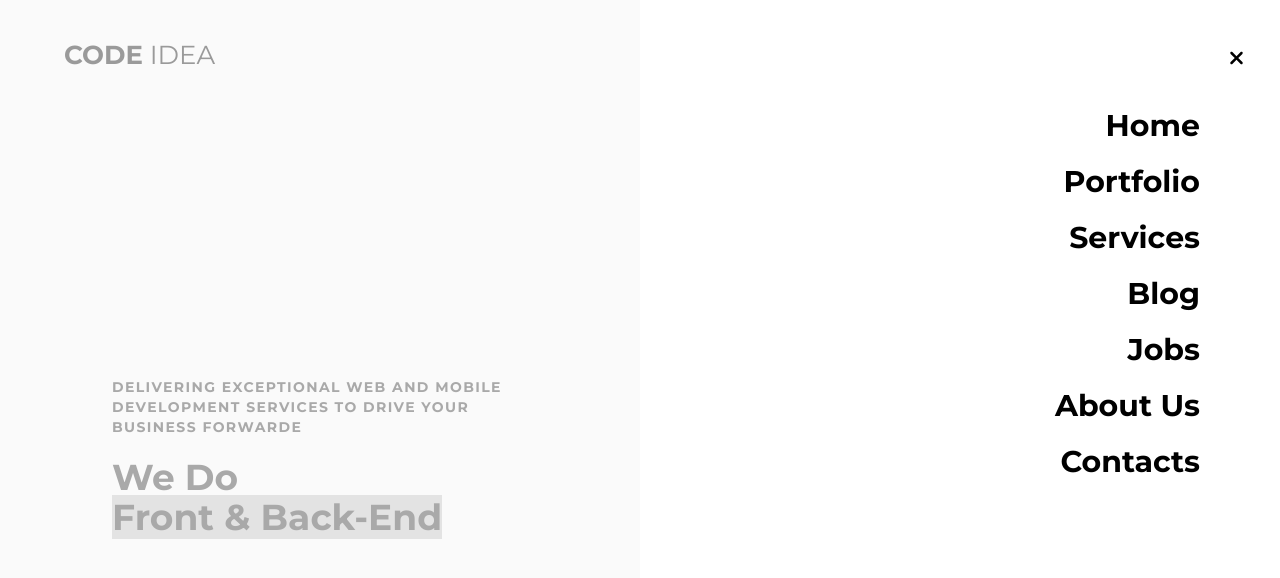
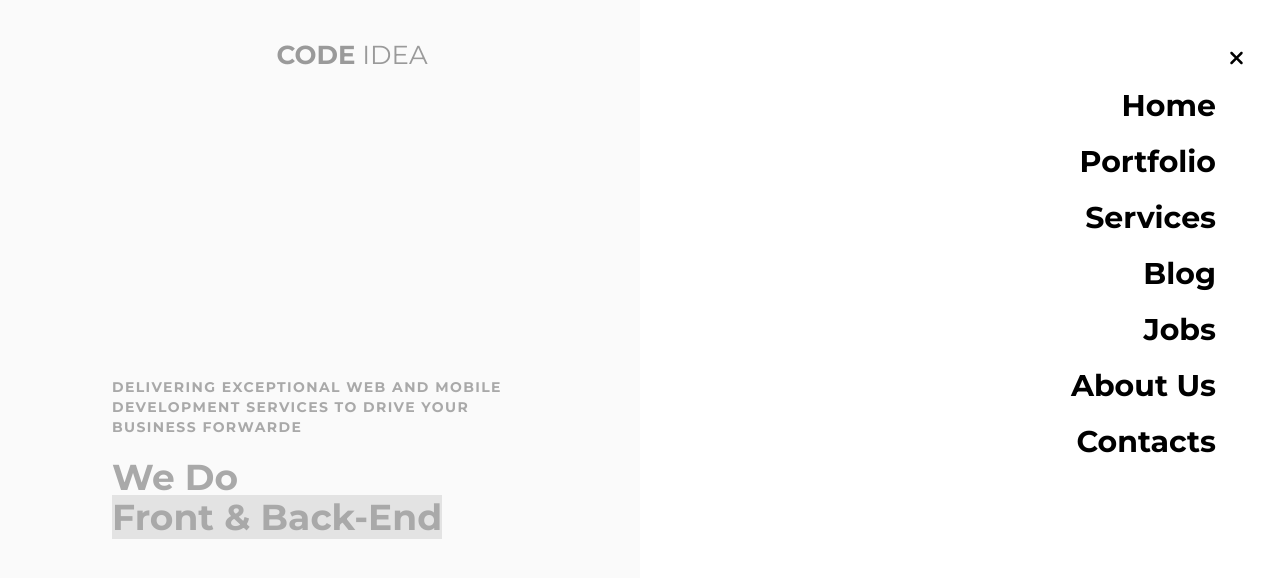
Before and after one commit to Styop00/codeIdea, a Vue app: page / in a window 1280 px wide. Both pictures are taken after a click on the button "Open". Shown: the top 578 px of the page. Built offline with nearby package versions, Linux system fonts and the light colour scheme.

Commit message:
change styles

```diff
--- a/src/components/Logo.vue
+++ b/src/components/Logo.vue
@@ -1,3 +1,5 @@
 <template>
-    <a href="#" class="text-logo-color text-[26px]"><span class="font-bold">CODE</span> IDEA</a>
+    <div>
+        <a href="#" class="text-logo-color text-[26px]"><span class="font-bold">CODE</span> IDEA</a>
+    </div>
 </template>
--- a/src/components/Sidebar.vue
+++ b/src/components/Sidebar.vue
@@ -1,17 +1,19 @@
 <template>
     <div class="grid md:grid-cols-2 bg-white font-montserrat">
         <div class="bg-sidebar-color pt-9 h-screen">
-            <Logo class="pl-12 md:pl-16"/>
+            <Logo class="md:pl-12 md:pl-16 text-center"/>
             <div class="relative top-1/2 left-1/2 -translate-x-1/2 -translate-y-1/2
                 text-sidebar-text-color font-bold px-10 lg:px-28">
                 <SidebarLeftSection/>
             </div>
         </div>
         <div>
-            <p class="text-right absolute top-12 right-9">
+            <p class="text-right absolute top-2 md:top-12 right-2 md:right-9">
                 <slot/>
             </p>
-            <div class="absolute top-[88px] right-8 md:right-20 text-right">
+            <div class="absolute top-[88px] left-1/2 -translate-x-1/2
+                        md:static md:mt-[88px] md:mr-16 md:translate-x-0
+                        text-center md:text-right">
                 <SidebarMenuItems />
             </div>
         </div>
```
